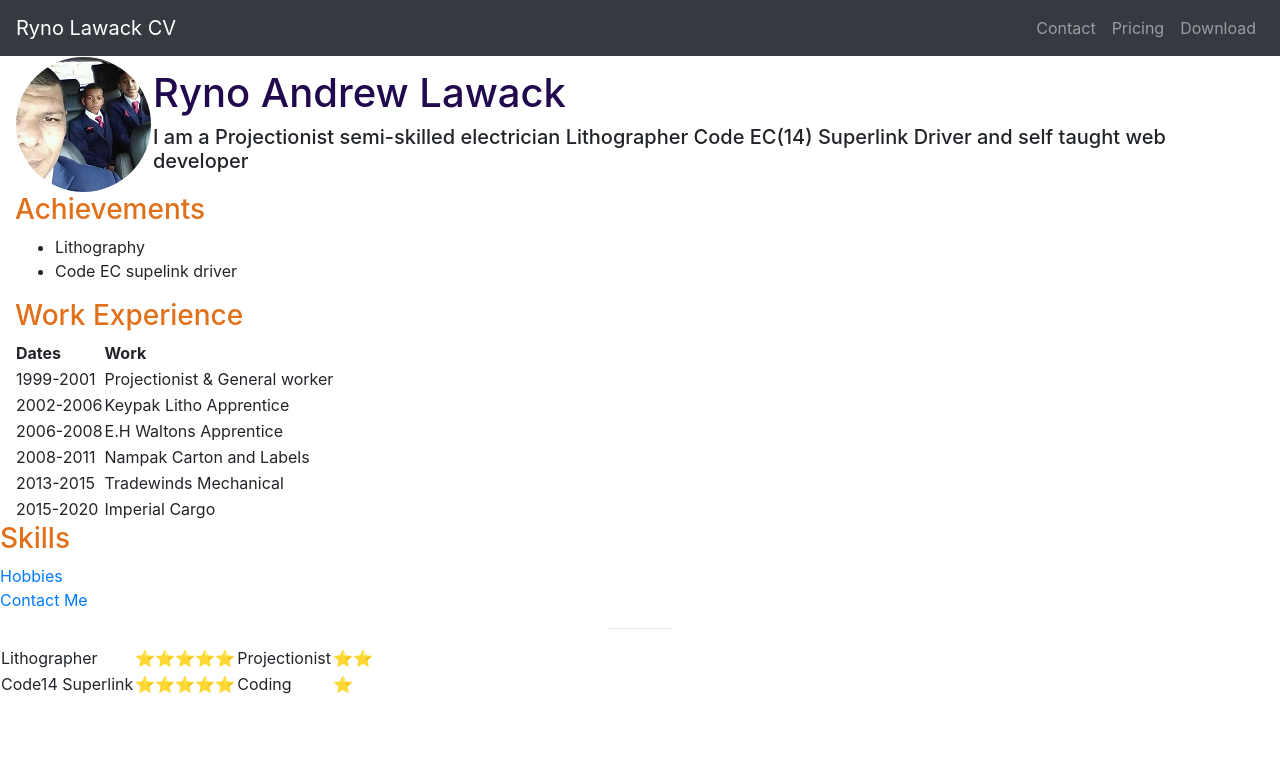
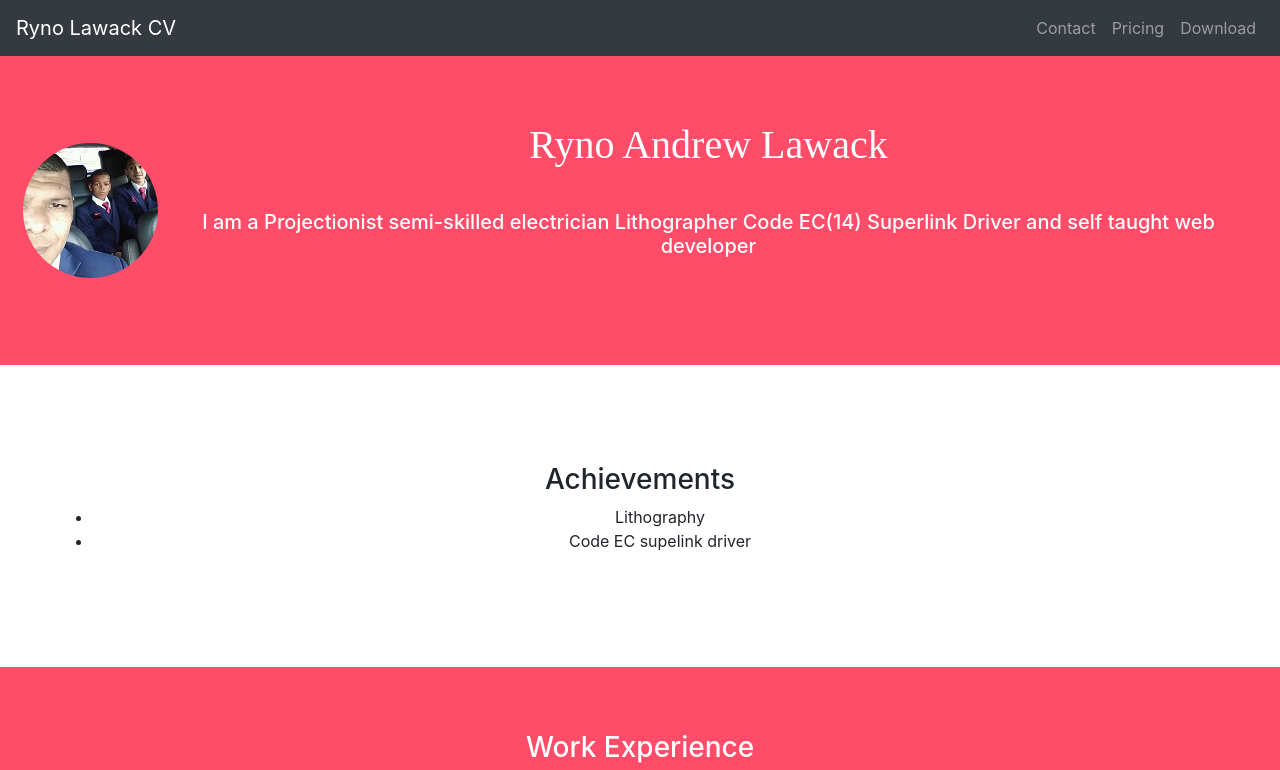
Before and after one commit to Ryno187/CV, a plain HTML site: page index.html in a window 1280 px wide. Shown: the top 770 px of the page. Drawn offline with nearby package versions, Linux system fonts and the light colour scheme.

Commit message:
Update style.css

```diff
--- a/css/style.css
+++ b/css/style.css
@@ -1,19 +1,60 @@
 body {
-  background-color: #f2f4c3;
+  font-family: "Montserrat";
+  text-align: center;
+  background-color: red;
+}
+h1 {
+  text-align: center;
+font-family: "Montserrat-Bold";
 }
 
-hr {
-  border-style: none;
-  border-top-style: dotted;
-  border-color: grey;
-  height: 5px;
-  width: 5%;
+h5 {
+text-color: #fff;
+padding: 3% 3%;
 }
 
-h1 {
-  color: #21094e;
+
+/*Title Section */
+
+#title {
+  background-color: #ff4c68;
+  color: #fff;
+  text-align: center;
 }
 
-h3 {
-  color: #e1701a;
+.container-fluid {
+padding: 5% 7%;
 }
+
+img {
+  padding: 7% 5%;
+}
+
+p {
+  color: #8f8f8f;
+
+}
+
+
+/* Achievements Section */
+
+#achievements {
+  padding: 3% 3%;
+  background-color: #fff;
+  text-align: center;
+}
+
+/* Experience Section */
+
+#experience {
+  background-color: #ff4c68;
+  color: #fff;
+  text-align: center;
+  margin: auto;
+}
+
+#table {
+  padding: 3% 3%;
+  text-align: left;
+margin-left: 30%;
+}
```
